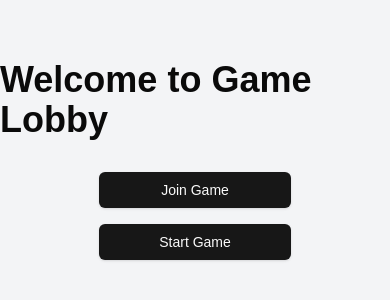
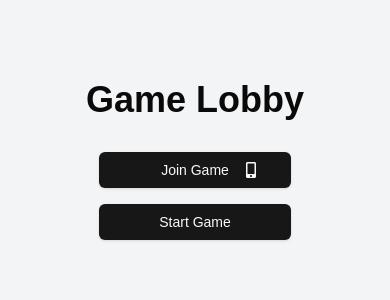
Before and after one commit to calebheinzman/TabletopArcade, a Next.js app: page / in a window 390 px wide. Shown: the part 262-562 px from the top of the page. Built offline with nearby package versions, Linux system fonts and the light colour scheme.

Commit message:
Updated Home screen to look better on mobile.

```diff
--- a/package.json
+++ b/package.json
@@ -12,6 +12,7 @@
     "test:e2e": "playwright test"
   },
   "dependencies": {
+    "@heroicons/react": "^2.2.0",
     "@radix-ui/react-dialog": "^1.1.2",
     "@radix-ui/react-dropdown-menu": "^2.1.4",
     "@radix-ui/react-label": "^2.1.0",
--- a/src/app/page.tsx
+++ b/src/app/page.tsx
@@ -1,13 +1,20 @@
 import { Button } from '@/components/ui/button';
 import Link from 'next/link';
+import { FaMobileAlt } from 'react-icons/fa';
 
 export default function StartingPage() {
   return (
     <div className="flex flex-col items-center justify-center min-h-screen bg-gray-100">
-      <h1 className="text-4xl font-bold mb-8">Welcome to Game Lobby</h1>
+      <h1 className="text-4xl font-bold mb-8">
+        <span className="hidden sm:inline">Welcome to </span>
+        Game Lobby
+      </h1>
       <div className="flex flex-col space-y-4">
         <Link href="/join-game">
-          <Button className="w-48">Join Game</Button>
+          <Button className="w-48 relative">
+            Join Game
+            <FaMobileAlt className="absolute right-8 top-1/2 transform -translate-y-1/2" />
+          </Button>
         </Link>
         <Link href="/game-select">
           <Button className="w-48 ">Start Game</Button>
```
Also changed, not shown: 1 other file (tests, documents, lock files or other folders).
